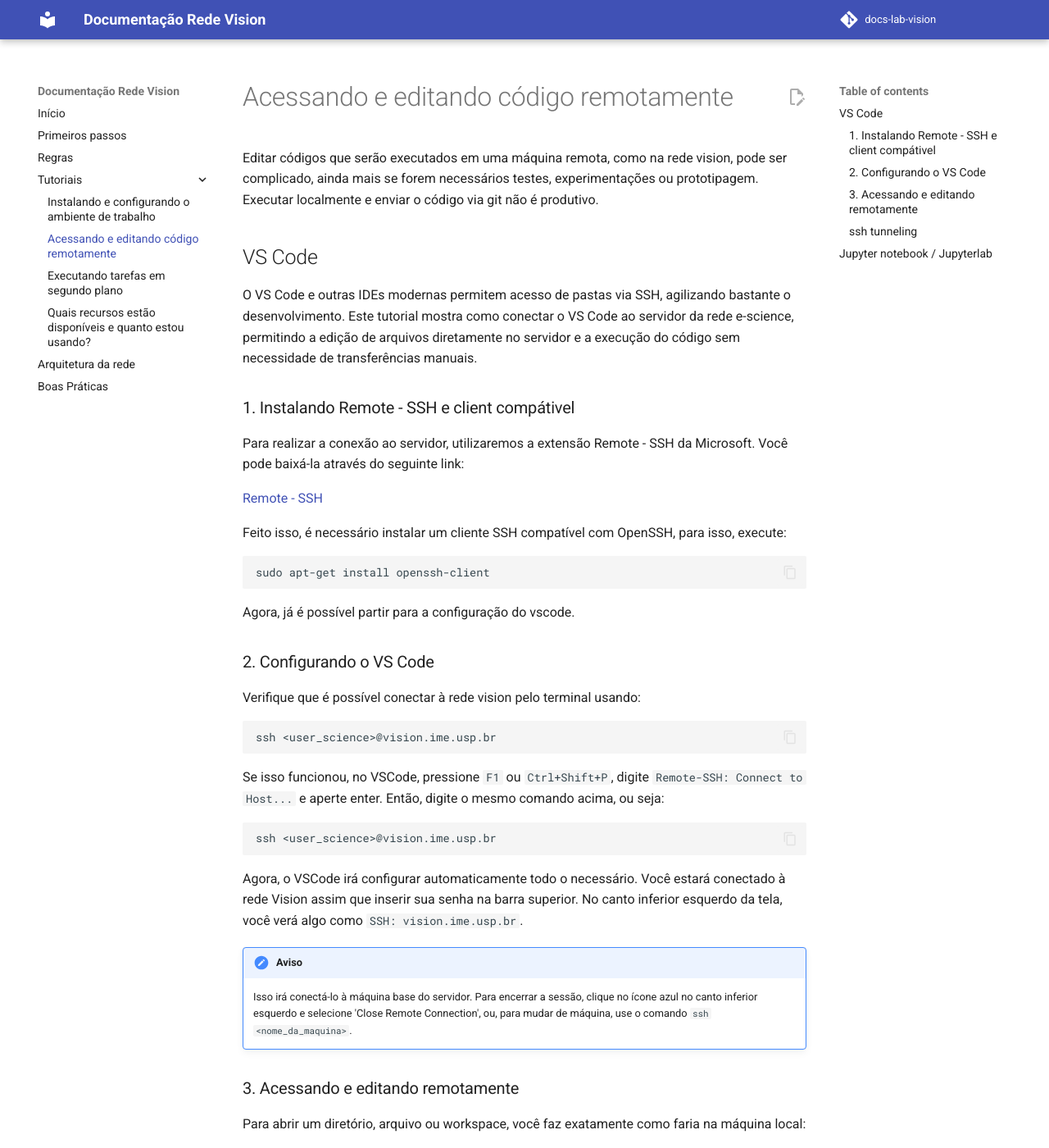
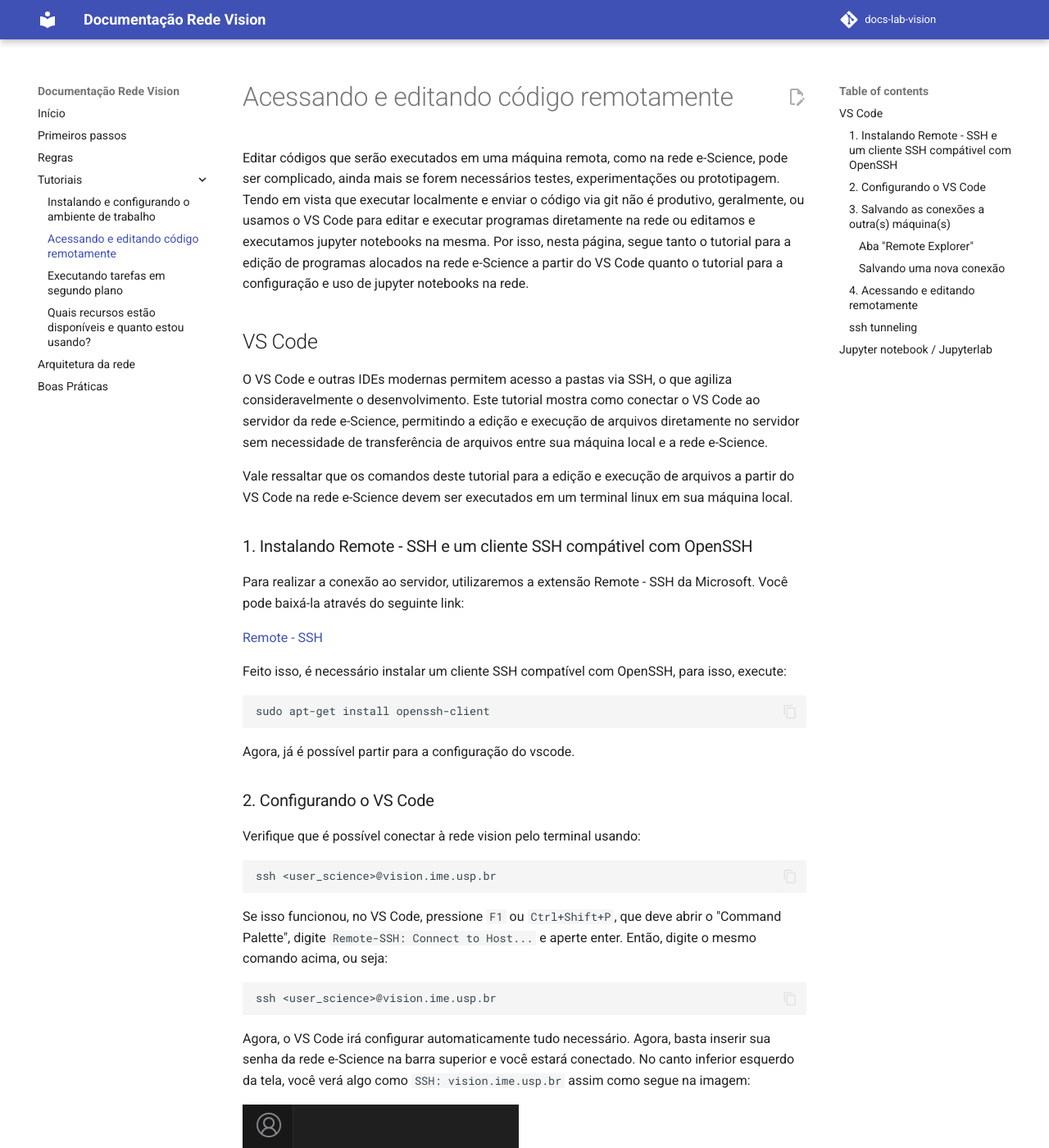
Before and after one commit to arturandre/docs-lab-vision, an MkDocs documentation site: the page built from docs/tutorials/editing-code.md, in a window 1280 px wide and 1400 px high. Shown: the whole window at 82% size. Built offline with MkDocs 1.6.1 and Material for MkDocs 9.7.7, drawn with Linux system fonts in a browser that asks for light colours; comment, search, counter and statistics services are not loaded; some of the changed text lies outside the part shown.

Commit message:
adicao de imagens, nova sessao com o tutorial para salvar as conexoes feitas e outras alteracoes minimas

````diff
--- a/docs/tutorials/editing-code.md
+++ b/docs/tutorials/editing-code.md
@@ -1,11 +1,14 @@
 # Acessando e editando código remotamente
 
-Editar códigos que serão executados em uma máquina remota, como na rede vision, pode ser complicado, ainda mais se forem necessários testes, experimentações ou prototipagem. Executar localmente e enviar o código via git não é produtivo.
+Editar códigos que serão executados em uma máquina remota, como na rede e-Science, pode ser complicado, ainda mais se forem necessários testes, experimentações ou prototipagem. Tendo em vista que executar localmente e enviar o código via git não é produtivo, geralmente, ou usamos o VS Code para editar e executar programas diretamente na rede ou editamos e executamos jupyter notebooks na mesma. Por isso, nesta página, segue tanto o tutorial para a edição de programas alocados na rede e-Science a partir do VS Code quanto o tutorial para a configuração e uso de jupyter notebooks na rede.
 
 ## VS Code
-O VS Code e outras IDEs modernas permitem acesso de pastas via SSH, agilizando bastante o desenvolvimento. Este tutorial mostra como conectar o VS Code ao servidor da rede e-science, permitindo a edição de arquivos diretamente no servidor e a execução do código sem necessidade de transferências manuais.
 
-### 1. Instalando Remote - SSH e client compátivel
+O VS Code e outras IDEs modernas permitem acesso a pastas via SSH, o que agiliza consideravelmente o desenvolvimento. Este tutorial mostra como conectar o VS Code ao servidor da rede e-Science, permitindo a edição e execução de arquivos diretamente no servidor sem necessidade de transferência de arquivos entre sua máquina local e a rede e-Science.
+
+Vale ressaltar que os comandos deste tutorial para a edição e execução de arquivos a partir do VS Code na rede e-Science devem ser executados em um terminal linux em sua máquina local.
+
+### 1. Instalando Remote - SSH e um cliente SSH compátivel com OpenSSH
 
 Para realizar a conexão ao servidor, utilizaremos a extensão Remote - SSH da Microsoft. Você pode baixá-la através do seguinte link:
 
@@ -27,19 +30,48 @@ Verifique que é possível conectar à rede vision pelo terminal usando:
 ssh <user_science>@vision.ime.usp.br
 ```
 
-Se isso funcionou, no VSCode, pressione ```F1``` ou ```Ctrl+Shift+P```, digite ```Remote-SSH: Connect to Host...```
-e aperte enter. Então, digite o mesmo comando acima, ou seja:
+Se isso funcionou, no VS Code, pressione `F1` ou `Ctrl+Shift+P`, que deve abrir o "Command Palette", digite `Remote-SSH: Connect to Host...` e aperte enter. Então, digite o mesmo comando acima, ou seja:
 
 ```bash
 ssh <user_science>@vision.ime.usp.br
 ```
 
-Agora, o VSCode irá configurar automaticamente todo o necessário. Você estará conectado à rede Vision assim que inserir sua senha na barra superior. No canto inferior esquerdo da tela, você verá algo como ```SSH: vision.ime.usp.br```.
+Agora, o VS Code irá configurar automaticamente tudo necessário. Agora, basta inserir sua senha da rede e-Science na barra superior e você estará conectado. No canto inferior esquerdo da tela, você verá algo como ```SSH: vision.ime.usp.br``` assim como segue na imagem:
+
+![Connected machine status](../images_editing-code/ssh:vision.ime.usp.br_vs_code.png)
 
 !!! Aviso
-    Isso irá conectá-lo à máquina base do servidor. Para encerrar a sessão, clique no ícone azul no canto inferior esquerdo e selecione 'Close Remote Connection', ou, para mudar de máquina, use o comando ```ssh <nome_da_maquina>```.
+    Isso irá conectá-lo à máquina base do servidor. Para encerrar a sessão, clique no ícone azul no canto inferior esquerdo e selecione 'Close Remote Connection', ou, para mudar de máquina, use o comando ```ssh <nome_da_maquina>``` no 'Command Palette', que pode ser aberto com `Ctrl + Shift + P` ou `F1`.
 
-### 3. Acessando e editando remotamente
+### 3. Salvando as conexões a outra(s) máquina(s)
+
+
+#### Aba "Remote Explorer"
+
+Tendo em vista que a extensão Remote - SSH foi instalada, a aba 'Remote Explorer' foi adicionada em seu VS Code, como na imagem que segue:
+
+![Connected machines](../images_editing-code/remote_explorer.png)
+
+A partir dela, é possível salvar as conexões estabelecidas a qualquer máquina da rede e-Science.
+
+#### Salvando uma nova conexão
+
+Para salvar uma nova conexão, primeiro, é necessário adicionar a máquina desejada como host no arquivo `config` da pasta `.ssh` assim como é indicado na sessão "Configurando o fácil acesso a máquinas da rede e-Science" na página [Tutorial SSH](./configuring-workplace.md). Posteriormente, basta clicar no ícone "+" como segue na imagem:
+
+![New conection](../images_editing-code/new_ssh_conection_vs_code.png)
+
+digitar `ssh <nome_maquina>` e apertar enter, assim como a sequência de imagens a seguir exemplifica para a conexão à máquina deepten da rede:
+
+![Connecting new machine1](../images_editing-code/new_machine1.png)
+![Connecting new machine2](../images_editing-code/new_machine2.png)
+
+Assim, a conexão será salva, de modo que, para se reconectar à máquina pelo VS Code basta seguir o caminho:
+
+Aba "Remote Explorer" > passar o mouse em cima de `<nome_maquina>` > selecionar "Connect in New Window", assim como em:
+
+![Connecting new machine3](../images_editing-code/new_machine3.png)
+
+### 4. Acessando e editando remotamente
 
 Para abrir um diretório, arquivo ou workspace, você faz exatamente como faria na máquina local:
 
@@ -49,15 +81,13 @@ ou
 
 File > Open File... > ```arquivo ou diretório```
 
-Após inserir sua senha e se conectar, o VS Code salva o host na barra lateral esquerda, na seção representada por um monitor e um símbolo no canto inferior direito, parecido com '><'. Assim, você pode facilmente se reconectar a qualquer momento. Caso deseje adicionar outros hosts, clique no símbolo de '+' no canto superior da aba e adicione o endereço desejado.
-
-Quando se trabalha com ambientes Python alternativos (como Anaconda, por exemplo), o VS Code oferece uma maneira simples de alternar entre esses ambientes. Para selecionar o ambiente desejado, siga os seguintes passos:
+Quando se trabalha com ambientes Python alternativos (como Anaconda, por exemplo), o VS Code oferece uma maneira simples de alternar entre esses ambientes. Após abrir ou criar um workspace no VS Code, a fim de selecionar o ambiente desejado, siga os seguintes passos:
 
 1. Abra o **Command Palette** no VS Code, pressionando ```Ctrl+Shift+P``` ou ```F1```.
 
 2. Digite e selecione a opção "**Python: Create Environment...**" para criar um novo ambiente, ou escolha "**Python: Select Interpreter**" para selecionar um ambiente existente.
 
-A partir desse ponto, o ambiente de desenvolvimento está pronto, podendo compilar e editar códigos diretamente na sua conta e máquina de uso em qualquer terminal aberto.
+A partir desse ponto, o ambiente de desenvolvimento está pronto, podendo compilar e editar códigos diretamente na sua conta e máquina sendo usada na rede e-Science em qualquer terminal aberto.
 
 
 ### ssh tunneling
--- a/mkdocs.yml
+++ b/mkdocs.yml
@@ -1,5 +1,5 @@
 site_name: Documentação Rede Vision
-site_url: https://vision.ime.usp.br/~lucasmsobrinho
+site_url: https://vision.ime.usp.br/~jplinaris
 site_description: Página de documentação com informações centralizadas, tutoriais e melhores práticas para usuários do Lab Vision.
 
 repo_url: https://www.github.com/lucasmsobrinho/docs-lab-vision
````
Also changed, not shown: docs/images_editing-code/new_machine1.png (added), docs/images_editing-code/new_machine2.png (added), docs/images_editing-code/new_machine3.png (added), docs/images_editing-code/new_ssh_conection_vs_code.png (added), docs/images_editing-code/remote_explorer.png (added), docs/images_editing-code/ssh:vision.ime.usp.br_vs_code.png (added).
